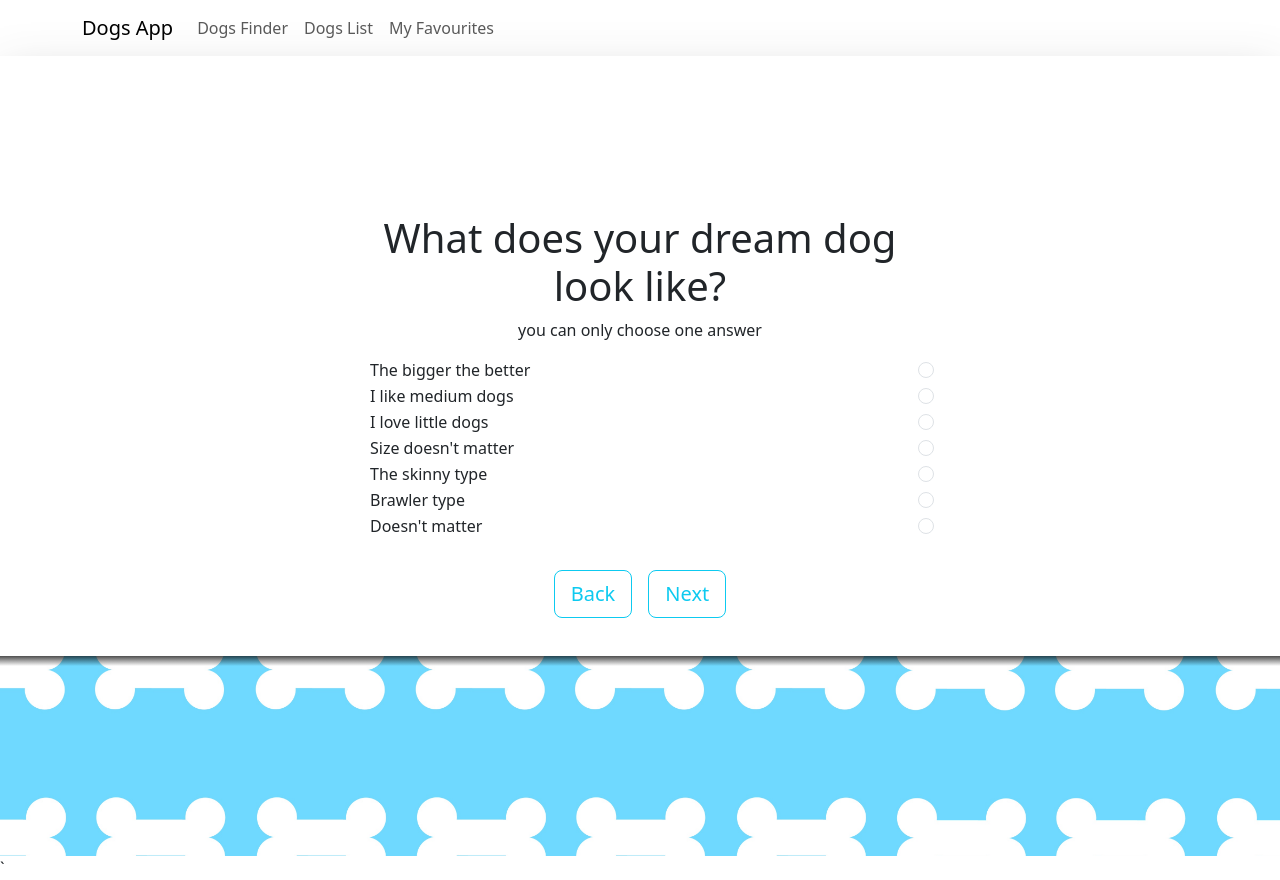
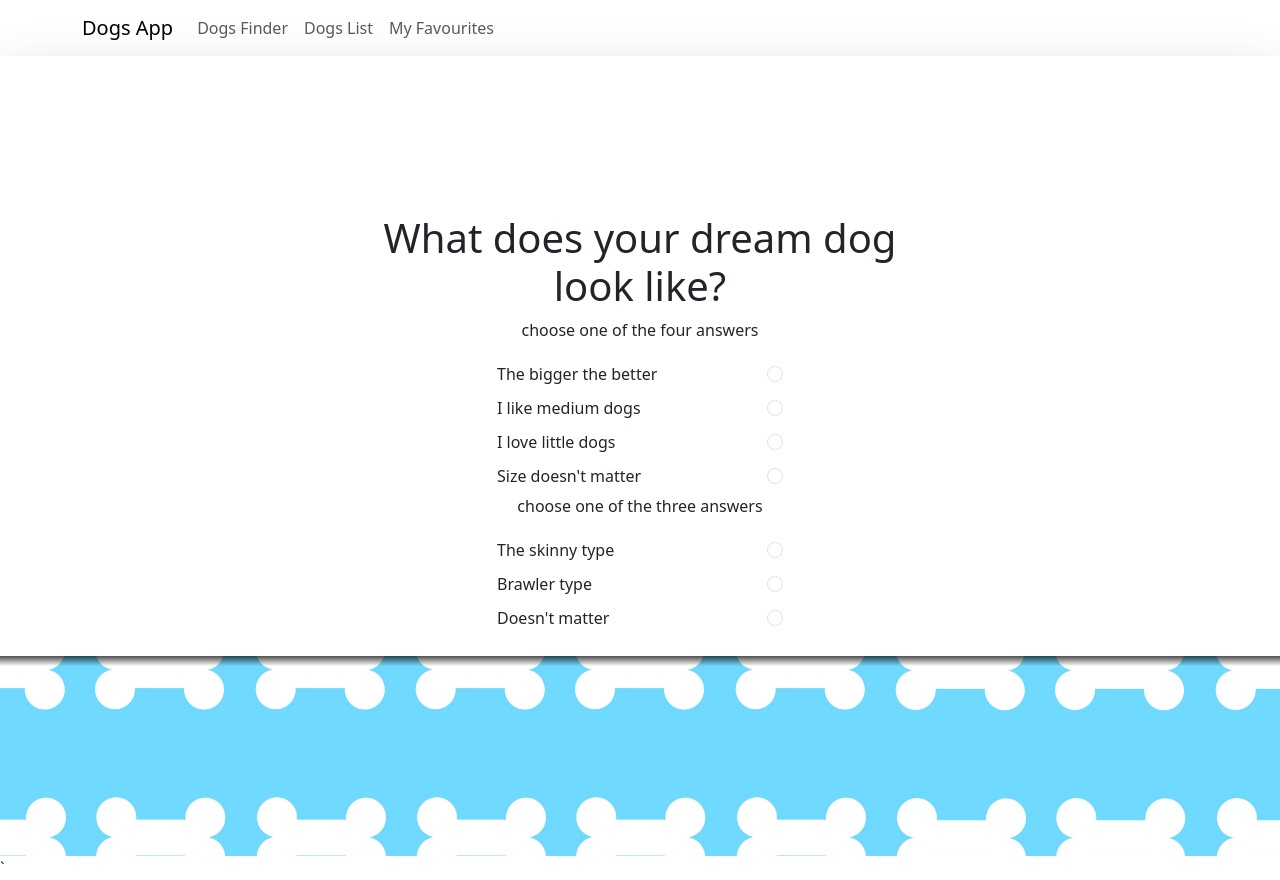
Before and after one commit to mirror86/Final_Project_DogsApp, a React (Create React App) app: page /finder in a window 1280 px wide. Built offline with nearby package versions, Linux system fonts and the light colour scheme.

Commit message:
radio button in component Preference Page

```diff
--- a/src/components/PreferencePage/PreferencePage.js
+++ b/src/components/PreferencePage/PreferencePage.js
@@ -14,29 +14,28 @@ const dogSilhouette = [
     "Doesn't matter"
 ]
 const PreferencePage = () => {
-    const [dogSize, setDogSize] = useState(dogSizes[0])
-    const [dogWeight, setDogWeight] = useState(dogSilhouette[0])
-
     return (
         <>
             <header>
                 <h1>What does your dream dog look like?</h1>
             </header>
-            <section>
-                <p>you can only choose one answer </p>
+            <section className="w-50 mx-auto">
+                <p>choose one of the four answers</p>
                 <Form>
                     {['radio'].map((type) => (
                         <div key={`default-${type}`} className="mb-3">
-                            {dogSizes.map((size, index) => (
-                            <Form.Check className="d-flex flex-row-reverse justify-content-between" // prettier-ignore
+                            {dogSizes.map((size) => (
+                            <Form.Check className="d-flex flex-row-reverse justify-content-between p-1" // prettier-ignore
                                         type={type}
                                         id={`default-`}
                                         label={`${size} `}
                                         name="group1"
                             />
+
                             ))}
+                            <p>choose one of the three answers</p>
                             {dogSilhouette.map((silhouette, index) => (
-                                <Form.Check className="d-flex flex-row-reverse justify-content-between" // prettier-ignore
+                                <Form.Check className="d-flex flex-row-reverse justify-content-between p-1" // prettier-ignore
                                 type={type}
                             id={`default-`}
                             label={`${silhouette} `}
--- a/src/components/QuestionnairePage/QuestionnairePage.js
+++ b/src/components/QuestionnairePage/QuestionnairePage.js
@@ -1,6 +1,5 @@
 import React from 'react';
 import FormRange from "../FormRange/FormRange";
-import {Button} from "react-bootstrap";
 
 
 
```
